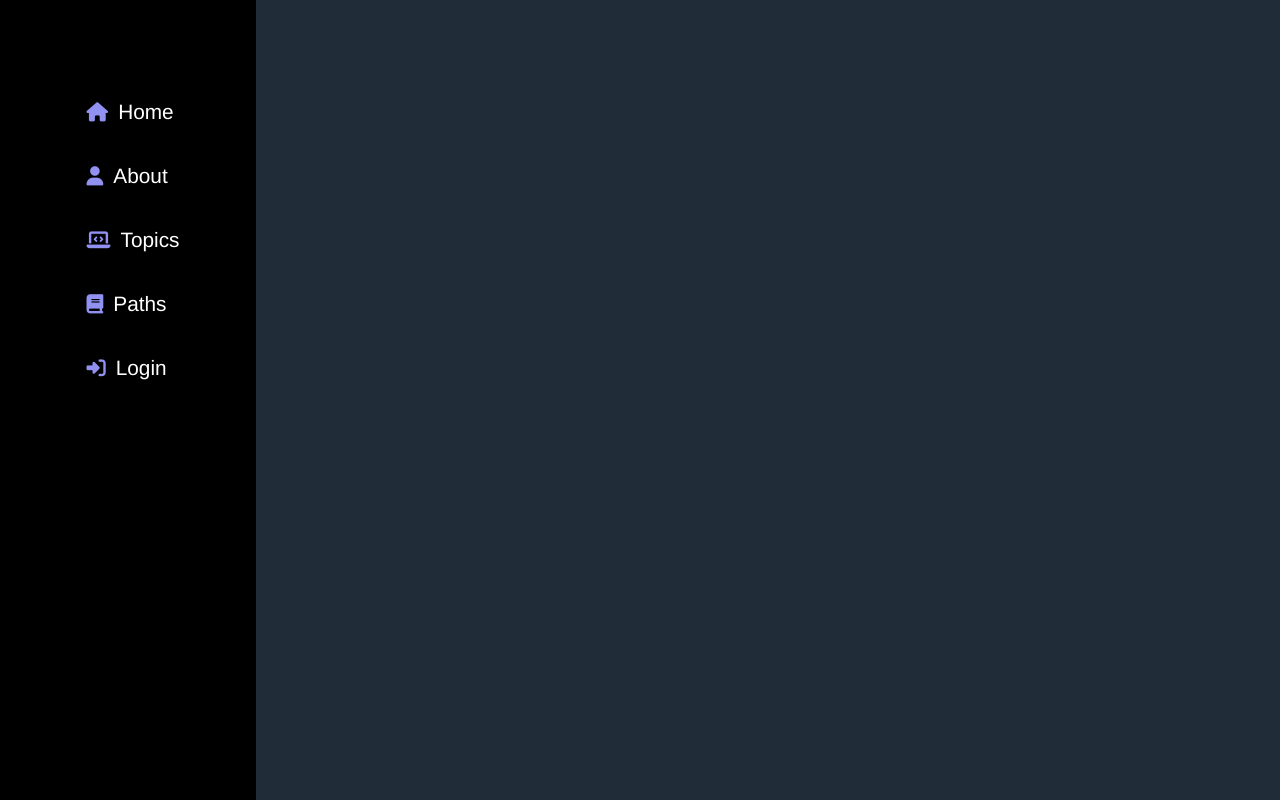
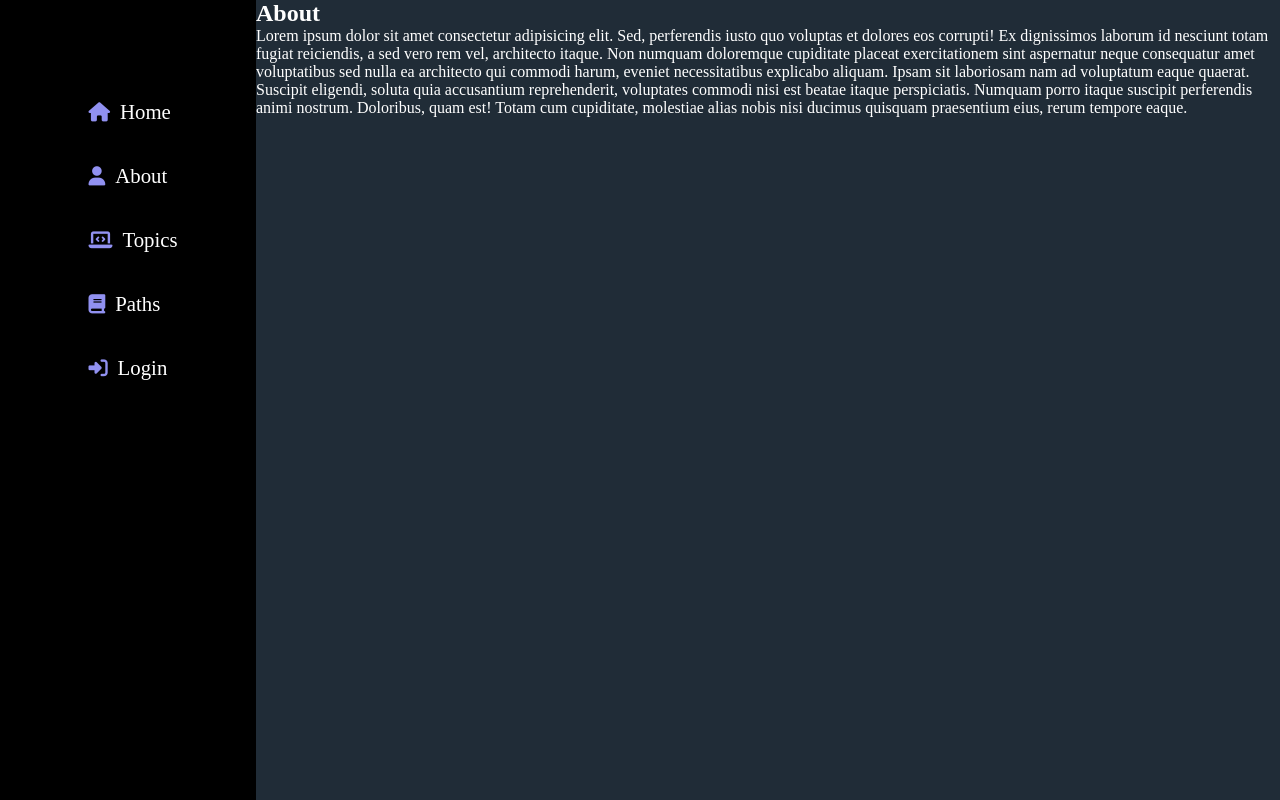
Before and after one commit to mark-okoth/vue-school-tutorial-app, a Vue app: page /#/ in a window 1280 px wide. Built offline with nearby package versions, Linux system fonts and the light colour scheme; what vue-core-video-player would draw is missing.

Commit message:
about styling

```diff
--- a/public/style.css
+++ b/public/style.css
@@ -2,7 +2,7 @@
 
 *{
     color:white;
-    font-family:'Helvetica Neue', sans-serif;
+    font-family: BlinkMacSystemFont, -apple-system, "Segoe UI", "Roboto", ;
 }
 body{
     max-height: 100vh;
--- a/src/App.vue
+++ b/src/App.vue
@@ -1,31 +1,32 @@
 <template>
   <div id="app">
-    <div id="nav">
-     <navbar/>
-    </div>
-    <router-view/>
+    <navbar />
+    <router-view />
   </div>
 </template>
 <script>
-import navbar from './components/navbar/navbar'
-  export default{
-    components:{
+import navbar from "./components/navbar/navbar";
+export default {
+  components: {
     navbar
-    },
-    data() {
-      return {
+  },
+  data() {
+    return {
 
-      }
-    },
+    };
   }
+};
 </script>
 
 <style>
-*{
+* {
   margin: 0;
   padding: 0;
 }
-
-
-
+#app {
+  display: flex;
+  height: 100vh;
+  flex-direction: row;
+  /* flex: 1; */
+}
 </style>
--- a/src/components/navbar/navbar.vue
+++ b/src/components/navbar/navbar.vue
@@ -9,9 +9,7 @@
            <li><i class="fas fa-book"></i><a href="">Paths</a></li>
            <li><i class="fas fa-sign-in-alt"></i><a href="">Login</a></li>
          </ul>
-
-
-      </div>
+         </div>
     </nav>
 
     </div>
--- a/src/views/About.vue
+++ b/src/views/About.vue
@@ -1,30 +1,74 @@
 <template>
   <div class="about">
-    <h3>the About page</h3>
-    <p>this is a content management app for planning from planning tasks job and connecting with friends v1.0.0</p>
+    <div class="about-container">
+      <h2>About</h2>
+      <p>
+        Lorem ipsum dolor sit amet consectetur adipisicing elit. Atque ullam numquam mollitia,
+        delectus temporibus provident? Sunt voluptatum veniam voluptatem debitis, quam earum laboriosam at
+        distinctio impedit magnam repellendus placeat consequatur ea totam aliquam, praesentium assumenda ipsum eveniet!
+        Praesentium est ipsum qui nulla, labore recusandae quas tempore vel alias, odit expedita et excepturi perspiciatis.
+        Distinctio corrupti natus aperiam odio, totam repellat reprehenderit molestias, atque dolorum, labore magni ex.
+        Tempora similique eius soluta commodi rerum quasi assumenda fuga ad deserunt mollitia dicta modi sed tenetur
+        ipsam, libero accusantium suscipit eum corrupti repudiandae iure, officia temporibus, quos non minus? Iure
+        quibusdam repudiandae nobis tempora fuga ex. Ex at, est quis consectetur molestiae blanditiis quaerat iure unde
+        delectus accusamus minima veniam perferendis expedita tenetur reprehenderit asperiores repellat odit sint
+        provident nihil pariatur deleniti odio voluptatum. Dolorem sint nisi minus veniam placeat id similique
+        repellendus eaque molestiae culpa ducimus, quia saepe dignissimos inventore ipsa doloribus odio dicta cumque,
+        repellat voluptatem consectetur non corrupti ullam animi. Libero at eius dolores autem deserunt corporis
+        delectus dolorum itaque, facilis harum commodi cum quos quis? Fugiat harum quasi ipsa vel itaque. Maiores
+        fugiat nesciunt repudiandae saepe laudantium porro dignissimos tempora enim, iste fuga eos quidem id cum beatae
+        architecto. Distinctio deserunt eius beatae dolorum soluta. Soluta repellendus molestiae sit praesentium, corrupti
+        ab quaerat reprehenderit nemo libero quis explicabo consequatur optio deleniti, eius iure id velit, delectus ullam
+        veniam adipisci numquam error exercitationem at. Quis, accusamus ea. Delectus, autem debitis ad a unde alias
+        pariatur facilis est minus reprehenderit vitae adipisci ut quisquam provident labore at ex praesentium,
+        necessitatibus quaerat aspernatur ab nisi dolor laudantium nam? Laudantium, ipsum autem. Perferendis
+        vero nostrum recusandae fugit? Pariatur deserunt ea quia eum quibusdam praesentium itaque perspiciatis
+        eveniet aut exercitationem sed
+        molestiae, deleniti, temporibus sunt odio fuga totam atque. Repellendus a minus mollitia quisquam?
+      </p>
+    </div>
   </div>
 </template>
 
 <script>
 export default {
-  name:"about",
-  data(){
-    return{
-
-    }
+  name: "about",
+  data() {
+    return {};
   }
-}
+};
 </script>
 
 <style scoped>
-.about{
-  position: absolute;
-  top: 50%;
-  left: 60%;
-  text-align: center;
-  transform: translate(-50%, -50%);
-  margin: 60px auto;
-  height:100vh;
-  width: 50vw;
+.about {
+
+
+}
+
+.about-container{
+  margin: 20px 8vw;
+  height: 100vh;
+  overflow-y: scroll;
+  height: 100vh;
+  font-size: 1.2rem;
+}
+::-webkit-scrollbar {
+  width: 20px;
+}
+::-webkit-scrollbar-track {
+  box-shadow: inset 0 0 5px grey;
+  border-radius: 10px;
+}
+::-webkit-scrollbar-thumb {
+  background: red;
+  background: rgb(92, 92, 218);
+  border-radius: 10px;
+}
+
+::-webkit-scrollbar-thumb:hover {
+  background: rgb(92, 92, 218);
+}
+h2{
+  margin-bottom: 20px;
 }
 </style>
--- a/src/views/Home.vue
+++ b/src/views/Home.vue
@@ -1,5 +1,8 @@
 <template>
   <div class="home">
+   <h2>About</h2>
+   <p>Lorem ipsum dolor sit amet consectetur adipisicing elit. Sed, perferendis iusto quo voluptas et dolores eos corrupti! Ex dignissimos laborum id nesciunt totam fugiat reiciendis, a sed vero rem vel, architecto itaque. Non numquam doloremque cupiditate placeat exercitationem sint aspernatur neque consequatur amet voluptatibus sed nulla ea architecto qui commodi harum, eveniet necessitatibus explicabo aliquam. Ipsam sit laboriosam nam ad voluptatum eaque quaerat. Suscipit eligendi, soluta quia accusantium reprehenderit, voluptates commodi nisi est beatae itaque perspiciatis. Numquam porro itaque suscipit perferendis animi nostrum. Doloribus, quam est! Totam cum cupiditate, molestiae alias nobis nisi ducimus quisquam praesentium eius, rerum tempore eaque.</p>
+
 
   </div>
 </template>
@@ -13,7 +16,9 @@ export default {
 };
 </script>
 <style>
-.home {
-  display: flex;
+.home{
+  /* background: url('../assets/pic.jpeg'); */
 }
+
+
 </style>
```
Also changed, not shown: src/assets/pic.jpeg (added).
